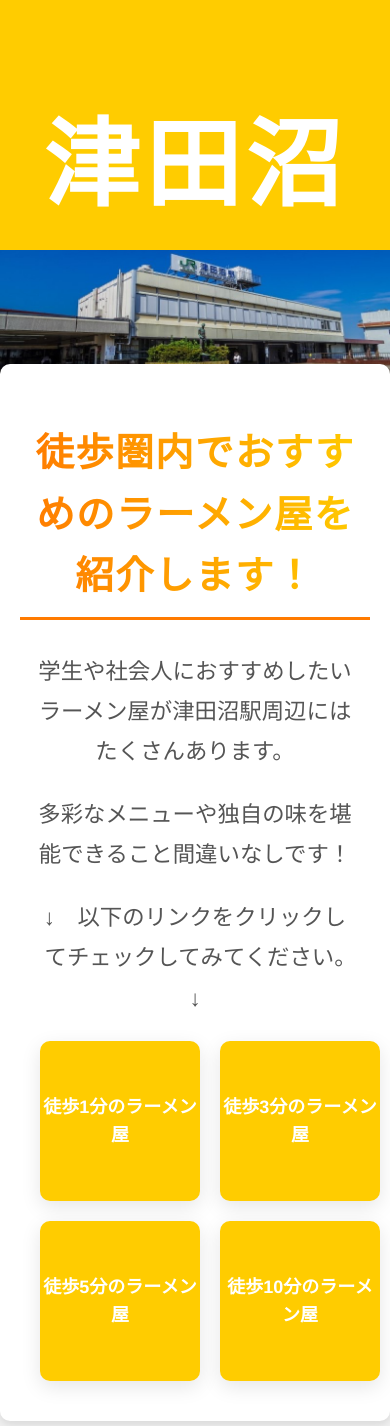
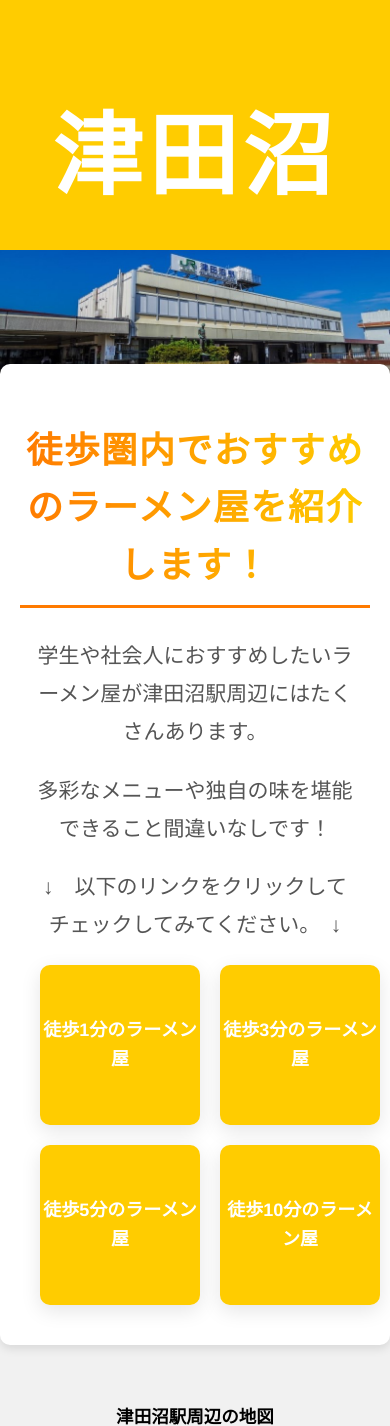
Before and after one commit to yabukilab/matsuda-a, a PHP site: page / in a window 390 px wide; the page is wider, and only the part inside the window is pictured. Shown: the top 1426 px of that part. Run offline with PHP 8.4, Linux system fonts and the light colour scheme.

Commit message:
2024 12/6 表記変更

```diff
--- a/htdocs/hina.css
+++ b/htdocs/hina.css
@@ -203,3 +203,22 @@ footer p {
   object-fit: cover; /* 画像を親要素に合わせて引き伸ばし、切り取る */
   margin: 0; /* 画像の余白をなくす */
 }
+
+/* デフォルトのスタイル */
+body {
+  font-size: 16px;
+}
+
+/* スマホ用 */
+@media (max-width: 600px) {
+  body {
+    font-size: 14px;
+  }
+}
+
+/* タブレット用 */
+@media (max-width: 1024px) {
+  body {
+    font-size: 15px;
+  }
+}
```
